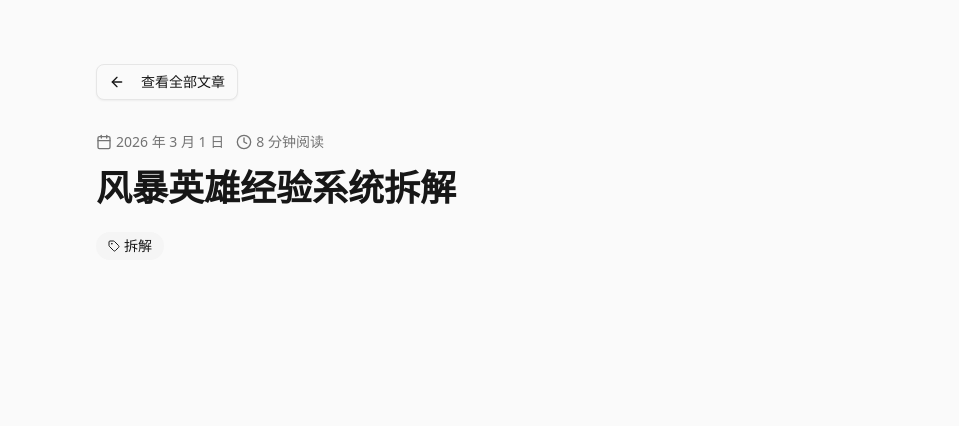
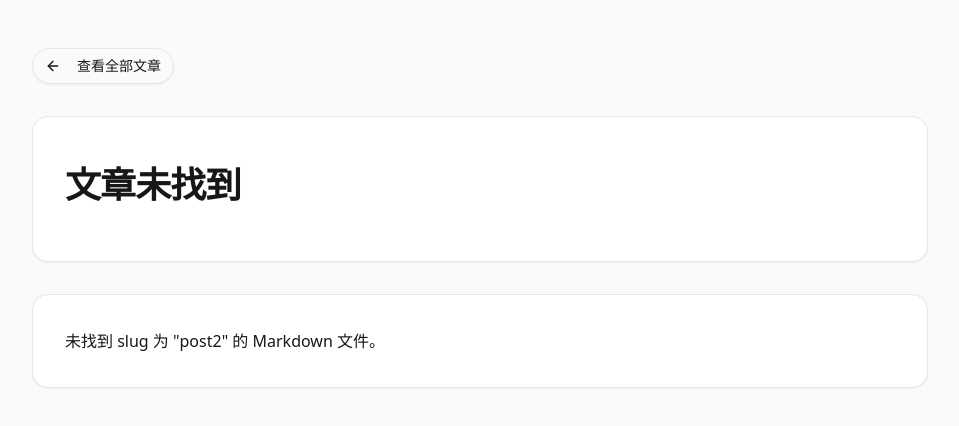
Before and after one commit to Yixuan-Tao/Yixuan-Tao.github.io, a React (Vite) app: page /post/post2 in a window 1280 px wide. Shown: the top 426 px of the page, without its empty margins (160-1119 px from the left). Built offline with nearby package versions, Linux system fonts and the light colour scheme.

Commit message:
feat(文章页面): 添加Markdown渲染支持并优化样式
添加remark-gfm插件支持GitHub风格的Markdown渲染
实现文章页面的样式优化和布局调整
重构文章加载逻辑以支持动态导入和错误处理

```diff
--- a/package.json
+++ b/package.json
@@ -56,6 +56,7 @@
     "react-resizable-panels": "^4.2.2",
     "react-router-dom": "^7.13.1",
     "recharts": "^2.15.4",
+    "remark-gfm": "^4.0.1",
     "sonner": "^2.0.7",
     "tailwind-merge": "^3.4.0",
     "vaul": "^1.1.2",
--- a/src/content/posts/storm-heroes-experience-system.md
+++ b/src/content/posts/storm-heroes-experience-system.md
@@ -1,3 +1,10 @@
+---
+title: 风暴英雄经验系统拆解文档
+date: 2026 年 3 月 1 日
+readTime: 8 分钟阅读
+category: 拆解
+---
+
 # 风暴英雄经验系统拆解文档
 
 ## 一、目标定位
@@ -683,18 +690,18 @@ class ExperienceUI:
 ┌─────────────────────────────────────────────────────────┐
 │                        战斗统计                          │
 │ ┌───────────────┐ ┌───────────────┐                    │
-│ │  我方队伍     │ │  敌方队伍     │                    │
+│ │  我方队伍     │ │  敌方队伍       │                    │
 │ └───────────────┘ └───────────────┘                    │
 │                                                      │
-│ 玩家名称  K  D  A  塔/兵伤  英雄伤  治疗  护盾  经验 │
+│ 玩家名称  K  D  A  塔/兵伤  英雄伤  治疗  护盾  经验    │
 │ ──────────────────────────────────────────────────── │
-│ 玩家1    3  1  5  4.6k     5.6k   0     0    10k │
-│ 玩家2    1  2  3  2.9k     3.2k   2.5k  1.2k  10k  │
-│ 玩家3    0  0  0  0.5k     0.8k   0     0    10k  │
-│ 玩家4    2  1  4  4.3k     4.1k   0     0    10k  │
-│ 玩家5    1  3  2  2.4k     2.7k   1.8k  0    10k  │
+│ 玩家1    3  1  5  4.6k     5.6k   0     0    10k      │
+│ 玩家2    1  2  3  2.9k     3.2k   2.5k  1.2k  10k     │
+│ 玩家3    0  0  0  0.5k     0.8k   0     0    10k      │
+│ 玩家4    2  1  4  4.3k     4.1k   0     0    10k      │
+│ 玩家5    1  3  2  2.4k     2.7k   1.8k  0    10k      │
 │                                                      │
-│ 队伍总计  7  7  14  14.7k    16.4k   4.3k  1.2k     │
+│ 队伍总计  7  7  14  14.7k    16.4k   4.3k  1.2k       │
 │                                                      │
 │         My Team 5 × 4 Enemy Team                     │
 │                                                      │
@@ -916,85 +923,3 @@ class InfoPanel:
 - **官方Wiki**：[Heroes of the Storm Wiki](https://heroesofthestorm.fandom.com/wiki)
   - [Experience](https://heroesofthestorm.fandom.com/wiki/Experience)
   - [Talent](https://heroesofthestorm.fandom.com/wiki/Talent)
----
-title: 风暴英雄经验系统拆解
-date: 2026-03-01
-category: 拆解
-readTime: 8 分钟阅读
----
-
-# 风暴英雄经验系统拆解
-
-## 1. 经验系统概述
-
-风暴英雄的经验系统与传统MOBA游戏有很大不同，主要体现在团队共享经验上。这种设计理念彻底改变了游戏的节奏和策略，让团队合作变得更加重要。
-
-## 2. 经验获取机制
-
-### 2.1 团队共享经验
-- 所有队员获得相同的经验值
-- 击杀小兵、野怪和英雄的经验全队共享
-- 等级统一，避免了传统MOBA中个别玩家等级落后的情况
-
-### 2.2 地图目标经验
-- 地图特定目标提供大量经验奖励
-- 如巨龙镇的龙骑士、花村的运载目标等
-- 这些目标往往成为游戏的转折点
-
-### 2.3 小兵和野怪经验
-- 小兵提供稳定的经验来源
-- 野怪营地提供额外的经验和增益效果
-- 合理的刷野路线可以帮助团队建立等级优势
-
-## 3. 对游戏节奏的影响
-
-### 3.1 团战频率
-- 由于经验共享，团队需要经常一起行动
-- 单独行动的风险更高，因为等级差距会很快显现
-- 团战成为获取经验和地图目标的主要方式
-
-### 3.2 地图目标争夺
-- 地图目标的经验奖励使得争夺更加激烈
-- 目标刷新时间成为游戏的关键节点
-- 围绕目标的团战往往决定游戏的走向
-
-### 3.3 雪球效应控制
-- 等级领先的优势相对可控
-- 落后团队仍有机会通过争夺地图目标扳回局势
-- 游戏后期的经验获取速度加快，有利于翻盘
-
-## 4. 战略意义
-
-### 4.1 等级领先的优势
-- 技能等级提升带来的伤害和生存能力提升
-- 终极技能（R技能）的提前解锁
-- 对地图目标的控制力增强
-
-### 4.2 团队配合的重要性
-- 经验共享强调团队整体表现
-- 个人英雄主义的空间减小
-- 沟通和协调成为取胜的关键
-
-### 4.3 翻盘的可能性
-- 后期地图目标的经验奖励巨大
-- 一次成功的团队团战可以迅速缩小等级差距
-- 游戏的悬念和观赏性提高
-
-## 5. 与传统MOBA的对比
-
-### 5.1 传统MOBA经验系统
-- 个人获取个人击杀的经验
-- 等级差异可能很大
-- 单线优势可以转化为全局优势
-
-### 5.2 风暴英雄的优势
-- 减少了雪球效应
-- 增强了团队合作
-- 地图目标更加重要
-- 游戏节奏更加紧凑
-
-## 6. 结论
-
-风暴英雄的经验系统设计是其独特性的核心之一。通过团队共享经验，游戏强调了合作的重要性，创造了更加团队导向的游戏体验。这种设计不仅改变了游戏的玩法，也为MOBA游戏的发展提供了新的思路。
-
-经验系统的设计体现了风暴英雄的整体理念：注重团队合作、强调地图目标、创造更加公平和激动人心的游戏体验。这也是为什么尽管游戏已经运营多年，仍然有许多玩家对其系统设计赞赏有加的原因。
--- a/src/index.css
+++ b/src/index.css
@@ -155,3 +155,151 @@
 .delay-300 { animation-delay: 0.3s; }
 .delay-400 { animation-delay: 0.4s; }
 .delay-500 { animation-delay: 0.5s; }
+
+.markdown-body {
+  color: hsl(var(--foreground));
+  font-size: 16px;
+  line-height: 1.75;
+  word-break: break-word;
+}
+
+.markdown-body > *:first-child {
+  margin-top: 0;
+}
+
+.markdown-body > *:last-child {
+  margin-bottom: 0;
+}
+
+.markdown-body h1,
+.markdown-body h2,
+.markdown-body h3,
+.markdown-body h4,
+.markdown-body h5,
+.markdown-body h6 {
+  margin-top: 1.5em;
+  margin-bottom: 0.75em;
+  font-weight: 700;
+  line-height: 1.3;
+  scroll-margin-top: 96px;
+}
+
+.markdown-body h1 {
+  font-size: 2rem;
+  padding-bottom: 0.3em;
+  border-bottom: 1px solid hsl(var(--border));
+}
+
+.markdown-body h2 {
+  font-size: 1.5rem;
+  padding-bottom: 0.3em;
+  border-bottom: 1px solid hsl(var(--border));
+}
+
+.markdown-body h3 {
+  font-size: 1.25rem;
+}
+
+.markdown-body h4 {
+  font-size: 1rem;
+}
+
+.markdown-body p,
+.markdown-body ul,
+.markdown-body ol,
+.markdown-body blockquote,
+.markdown-body pre,
+.markdown-body table,
+.markdown-body hr {
+  margin: 1rem 0;
+}
+
+.markdown-body ul,
+.markdown-body ol {
+  padding-left: 1.5rem;
+}
+
+.markdown-body li + li {
+  margin-top: 0.35rem;
+}
+
+.markdown-body blockquote {
+  padding: 0 1rem;
+  color: hsl(var(--muted-foreground));
+  border-left: 4px solid hsl(var(--border));
+}
+
+.markdown-body a {
+  color: #0969da;
+  text-decoration: none;
+}
+
+.markdown-body a:hover {
+  text-decoration: underline;
+}
+
+.markdown-body hr {
+  border: 0;
+  border-top: 1px solid hsl(var(--border));
+}
+
+.markdown-body code {
+  padding: 0.15rem 0.35rem;
+  border-radius: 6px;
+  background: hsl(var(--secondary));
+  font-size: 0.875em;
+  font-family: Consolas, "Liberation Mono", Menlo, Courier, monospace;
+}
+
+.markdown-body pre {
+  overflow-x: auto;
+  padding: 1rem;
+  border-radius: 12px;
+  background: #0d1117;
+  color: #e6edf3;
+}
+
+.markdown-body pre code {
+  padding: 0;
+  background: transparent;
+  color: inherit;
+}
+
+.markdown-body table {
+  display: block;
+  width: 100%;
+  overflow-x: auto;
+  border-spacing: 0;
+}
+
+.markdown-body th,
+.markdown-body td {
+  padding: 0.75rem 1rem;
+  border: 1px solid hsl(var(--border));
+  text-align: left;
+}
+
+.markdown-body th {
+  font-weight: 600;
+  background: hsl(var(--secondary));
+}
+
+.markdown-body tr:nth-child(2n) {
+  background: hsl(var(--muted) / 0.5);
+}
+
+.markdown-body img {
+  display: block;
+  max-width: 100%;
+  height: auto;
+  margin: 1.25rem auto;
+  border-radius: 12px;
+}
+
+.markdown-body strong {
+  font-weight: 700;
+}
+
+.markdown-body em {
+  font-style: italic;
+}
--- a/src/pages/PostPage.tsx
+++ b/src/pages/PostPage.tsx
@@ -1,111 +1,192 @@
-import { useParams, useNavigate } from 'react-router-dom';
-import { Calendar, Clock, Tag, ArrowLeft } from 'lucide-react';
+import { useEffect, useState } from 'react';
+import { useNavigate, useParams } from 'react-router-dom';
+import { ArrowLeft, Calendar, Clock, Tag } from 'lucide-react';
 import { useTranslation } from 'react-i18next';
+import ReactMarkdown from 'react-markdown';
+import remarkGfm from 'remark-gfm';
 import { Button } from '@/components/ui/button';
-import ReactMarkdown from 'react-markdown';
-import { useState, useEffect } from 'react';
 
-// 直接导入markdown文件
-import stormHeroesContent from '../content/posts/storm-heroes-experience-system.md?raw';
+const markdownFiles = import.meta.glob('../content/posts/*.md', {
+  query: '?raw',
+  import: 'default',
+});
 
-// 简单的frontmatter解析函数
-function parseFrontmatter(content: string) {
-  const frontmatterRegex = /^---\n([\s\S]*?)\n---\n([\s\S]*)$/;
-  const match = content.match(frontmatterRegex);
+type Post = {
+  title: string;
+  date: string;
+  readTime: string;
+  category: string;
+  content: string;
+  notFound: boolean;
+};
+
+const emptyPost: Post = {
+  title: '',
+  date: '',
+  readTime: '',
+  category: '',
+  content: '',
+  notFound: false,
+};
+
+function parseFrontmatter(source: string) {
+  const normalized = source.replace(/^\uFEFF/, '');
+  const match = normalized.match(/^---\r?\n([\s\S]*?)\r?\n---\r?\n?([\s\S]*)$/);
 
   if (!match) {
-    return { data: {}, content };
+    return {
+      data: {} as Record<string, string>,
+      content: normalized.trim(),
+    };
   }
 
-  const frontmatter = match[1];
-  const markdownContent = match[2];
+  const [, rawFrontmatter, content] = match;
+  const data: Record<string, string> = {};
 
-  const data: any = {};
-  frontmatter.split('\n').forEach(line => {
-    const [key, ...value] = line.split(': ');
-    if (key && value.length > 0) {
-      data[key] = value.join(': ').replace(/^"|"$/g, '');
+  rawFrontmatter.split(/\r?\n/).forEach((line) => {
+    const separatorIndex = line.indexOf(':');
+    if (separatorIndex === -1) return;
+
+    const key = line.slice(0, separatorIndex).trim();
+    const value = line.slice(separatorIndex + 1).trim().replace(/^['"]|['"]$/g, '');
+
+    if (key) {
+      data[key] = value;
     }
   });
 
-  return { data, content: markdownContent };
+  return {
+    data,
+    content: content.trim(),
+  };
+}
+
+function extractTitleAndBody(markdown: string) {
+  const normalized = markdown.replace(/^\uFEFF/, '').trim();
+  const titleMatch = normalized.match(/^#\s+(.+?)\r?\n/);
+
+  if (!titleMatch) {
+    return {
+      title: '',
+      content: normalized,
+    };
+  }
+
+  return {
+    title: titleMatch[1].trim(),
+    content: normalized.replace(/^#\s+.+?\r?\n+/, '').trim(),
+  };
 }
 
 export function PostPage() {
   const { slug } = useParams<{ slug: string }>();
   const navigate = useNavigate();
   const { t } = useTranslation();
-
-  const [post, setPost] = useState({
-    title: "风暴英雄经验系统拆解",
-    date: "2026 年 3 月 1 日",
-    readTime: "8 分钟阅读",
-    category: "拆解",
-    content: ""
-  });
+  const [post, setPost] = useState<Post>(emptyPost);
 
   useEffect(() => {
-    // 加载markdown文件
-    const loadMarkdown = () => {
-      try {
-        // 根据slug选择对应的内容
-        let fileContent = '';
-        if (slug === 'storm-heroes-experience-system') {
-          fileContent = stormHeroesContent;
+    const loadMarkdown = async () => {
+      if (!slug) {
+        setPost({
+          ...emptyPost,
+          notFound: true,
+          title: '文章未找到',
+          content: '当前没有可显示的文章。',
+        });
+        return;
       }
 
-        // 解析frontmatter和内容
-        const { data, content } = parseFrontmatter(fileContent);
+      const filePath = `../content/posts/${slug}.md`;
+      const importer = markdownFiles[filePath] as (() => Promise<string>) | undefined;
 
-        // 更新post对象
+      if (!importer) {
         setPost({
-          title: data.title || post.title,
-          date: data.date || post.date,
-          readTime: data.readTime || post.readTime,
-          category: data.category || post.category,
-          content: content
+          ...emptyPost,
+          notFound: true,
+          title: '文章未找到',
+          content: `未找到 slug 为 "${slug}" 的 Markdown 文件。`,
+        });
+        return;
+      }
+
+      try {
+        const source = await importer();
+        const { data, content } = parseFrontmatter(source);
+        const extracted = extractTitleAndBody(content);
+
+        setPost({
+          title: data.title || extracted.title || '未命名文章',
+          date: data.date || '',
+          readTime: data.readTime || '',
+          category: data.category || 'Markdown',
+          content: extracted.content || content.trim(),
+          notFound: false,
         });
       } catch (error) {
         console.error('Error loading markdown file:', error);
+        setPost({
+          ...emptyPost,
+          notFound: true,
+          title: '文章加载失败',
+          content: 'Markdown 文件加载失败，请检查文件格式或路径。',
+        });
       }
     };
 
-    loadMarkdown();
+    void loadMarkdown();
   }, [slug]);
 
   return (
-    <div className="min-h-screen py-16 px-4 sm:px-6 lg:px-8">
-      <div className="max-w-3xl mx-auto">
+    <div className="min-h-screen bg-background py-12 px-4 sm:px-6 lg:px-8">
+      <div className="mx-auto max-w-4xl">
         <Button
           variant="outline"
-          className="mb-8"
+          className="mb-8 rounded-full"
           onClick={() => navigate('/#blog')}
         >
-          <ArrowLeft className="w-4 h-4 mr-2" />
+          <ArrowLeft className="mr-2 h-4 w-4" />
           {t('blog.viewAll')}
         </Button>
 
-        <div className="mb-8">
-          <div className="flex items-center gap-3 text-sm text-muted-foreground mb-4">
+        <header className="mb-8 rounded-2xl border bg-card p-6 shadow-sm sm:p-8">
+          <div className="mb-4 flex flex-wrap items-center gap-4 text-sm text-muted-foreground">
+            {post.date ? (
               <span className="flex items-center gap-1">
-              <Calendar className="w-4 h-4" />
+                <Calendar className="h-4 w-4" />
                 {post.date}
               </span>
+            ) : null}
+            {post.readTime ? (
               <span className="flex items-center gap-1">
-              <Clock className="w-4 h-4" />
+                <Clock className="h-4 w-4" />
                 {post.readTime}
               </span>
+            ) : null}
           </div>
-          <h1 className="text-3xl sm:text-4xl font-bold mb-6">{post.title}</h1>
-          <div className="inline-flex items-center gap-1 px-3 py-1 rounded-full bg-secondary text-sm font-medium mb-8">
-            <Tag className="w-3 h-3" />
+
+          <h1 className="mb-6 text-3xl font-bold tracking-tight sm:text-4xl">
+            {post.title}
+          </h1>
+
+          {post.category ? (
+            <div className="inline-flex items-center gap-1 rounded-full bg-secondary px-3 py-1 text-sm font-medium">
+              <Tag className="h-3 w-3" />
               {post.category}
             </div>
+          ) : null}
+        </header>
+
+        <article className="rounded-2xl border bg-card p-6 shadow-sm sm:p-8">
+          <div className="markdown-body">
+            {post.notFound ? (
+              <p>{post.content}</p>
+            ) : (
+              <ReactMarkdown remarkPlugins={[remarkGfm]}>
+                {post.content}
+              </ReactMarkdown>
+            )}
           </div>
-
-        <div className="prose prose-lg max-w-none">
-          <ReactMarkdown>{post.content}</ReactMarkdown>
-        </div>
+        </article>
       </div>
     </div>
   );
```
Also changed, not shown: 1 other file (tests, documents, lock files or other folders). Lines whose indentation alone changed are shown as unchanged.
